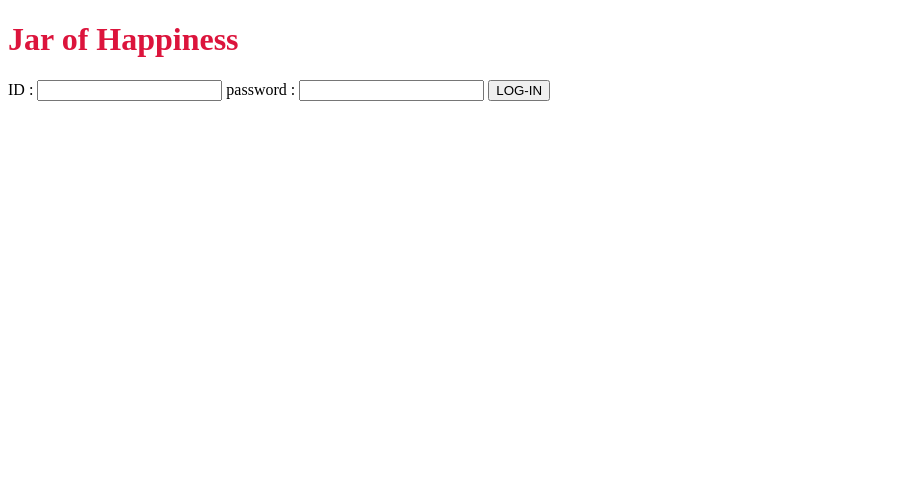
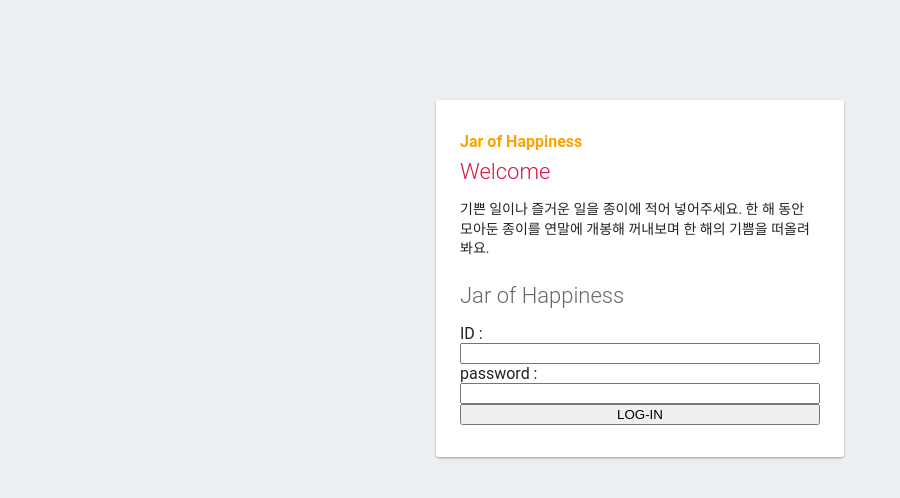
Before and after one commit to purple402/jarOfHappiness-html, a website with bundled scripts: page public/index.html in a window 1280 px wide. Shown: the whole page, without its empty margins (0-900 px from the left). Built offline with nearby package versions, Linux system fonts and the light colour scheme.

Commit message:
Update index.html

```diff
--- a/public/index.html
+++ b/public/index.html
@@ -1,9 +1,20 @@
 <!DOCTYPE html>
-<html lang="en">
+<html>
   <head>
-    <meta charset="UTF-8" />
-    <meta http-equiv="X-UA-Compatible" content="IE=edge" />
-    <meta name="viewport" content="width=device-width, initial-scale=1.0" />
+    <meta charset="utf-8" />
+    <meta name="viewport" content="width=device-width, initial-scale=1" />
+    <title>Welcome to Firebase Hosting</title>
+
+    <link rel="stylesheet" href="style.css"/>
+  </head>
+  <body>
+    <div id="message">
+      <h2>Jar of Happiness</h2>
+      <h1>Welcome</h1>
+      <p>
+        기쁜 일이나 즐거운 일을 종이에 적어 넣어주세요. 한 해 동안 모아둔 종이를
+        연말에 개봉해 꺼내보며 한 해의 기쁨을 떠올려봐요.
+      </p>
 
     <!-- firebase -->
     <script defer src="/__/firebase/9.6.7/firebase-app-compat.js"></script>
```
